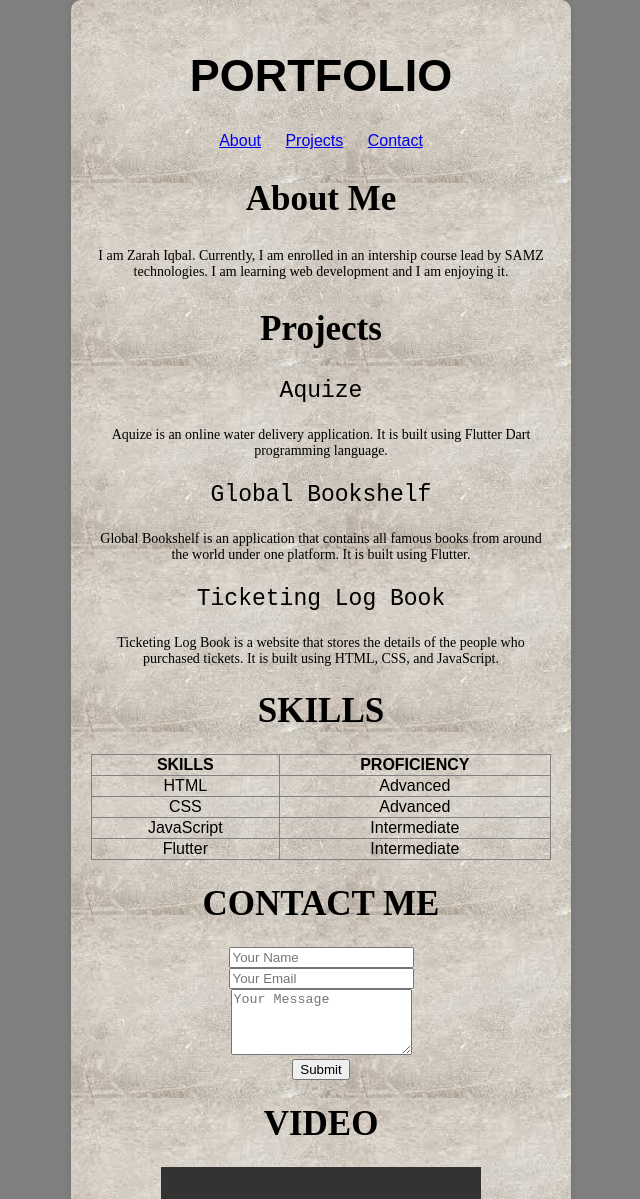
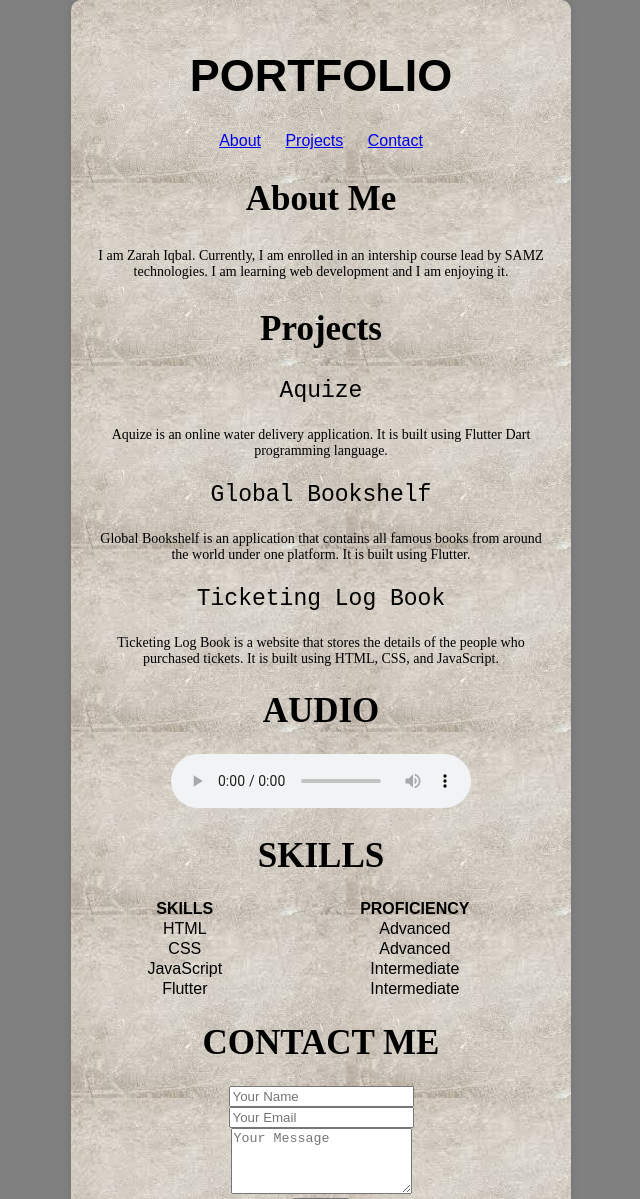
Before and after one commit to zarahiqbal/samztechA2, a plain HTML site: page index.html in a window 1280 px wide. Shown: the top 1199 px of the page, without its empty margins (319-959 px from the left). Drawn offline with Linux system fonts and the light colour scheme; grey boxes are pictures that could not be loaded.

Commit message:
Update index.html

```diff
--- a/index.html
+++ b/index.html
@@ -30,11 +30,15 @@
         <p style="color:black;font-size: 14px; font-family: 'Times New Roman', Times, serif;">Ticketing Log Book is a website that stores the details of the people who purchased tickets. It is built using HTML, CSS, and JavaScript.</p>
     </div>
     <div>
+        <h1 style="font-family: serif;font-size: 35px; ">AUDIO</h1>
+        <audio autoplay loop controls>
+            <source src="audio.mp3" type="audio/mpeg">
+          </audio>
+    </div>
+    <div>
         <h1 style="font-family: serif;font-size: 35px; ">SKILLS</h1>
         <table
-        style="border-collapse: collapse; width: 100%;"
-        border="1"
-        >
+        style="border-collapse: collapse; width: 100%; border: black;" >
             <tr>
                 <th>SKILLS</th>
                 <th>PROFICIENCY</th>
@@ -84,7 +88,7 @@
         </form>
     </div>
     <h1 style="font-family: serif;font-size: 35px; ">VIDEO</h1>
-    <video width="320" height="240" controls>
+    <video width="320" height="240" controls muted>
         <source src="video.mp4" type="video/mp4">
       </video>
     </div>
```
